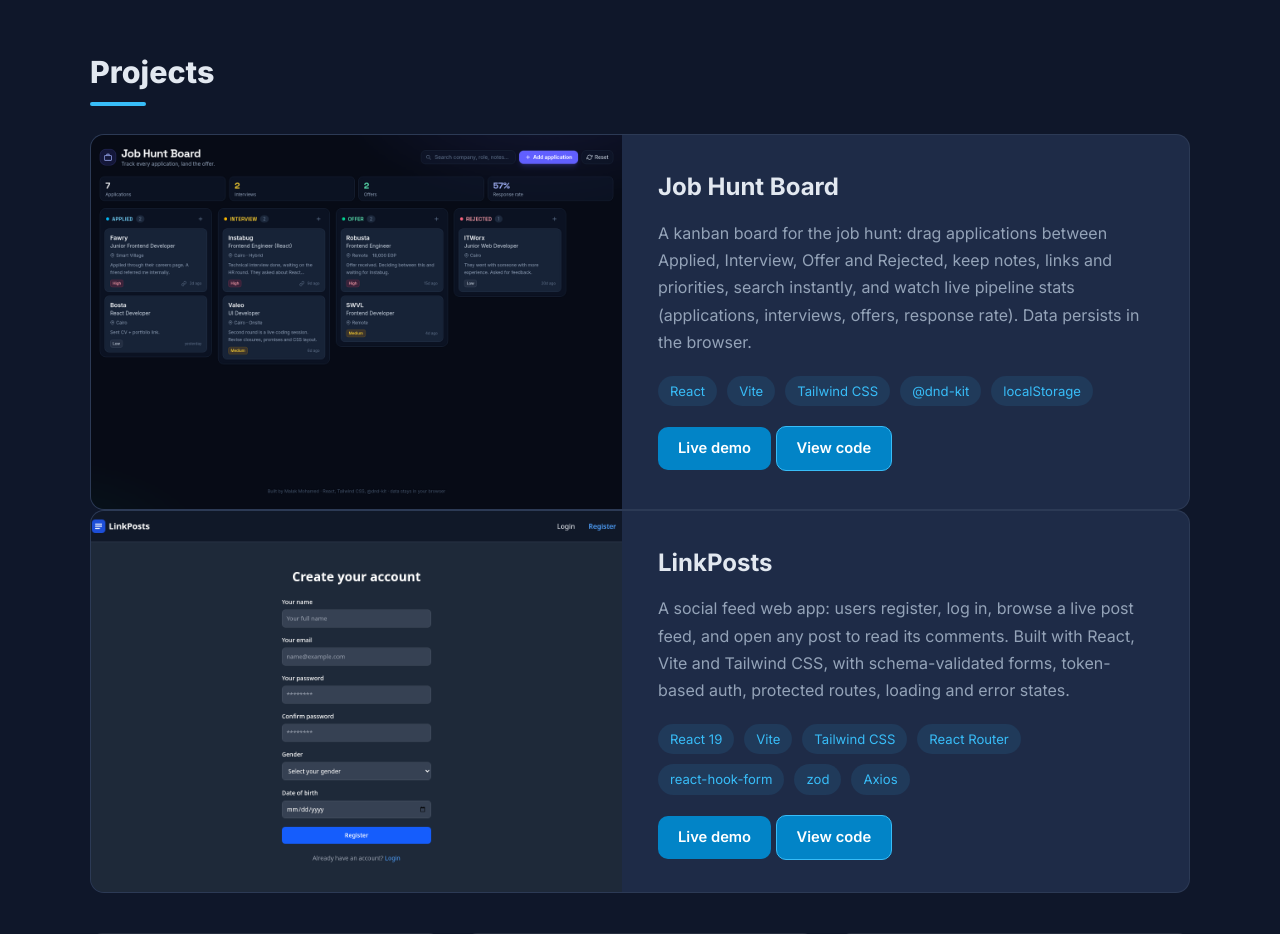
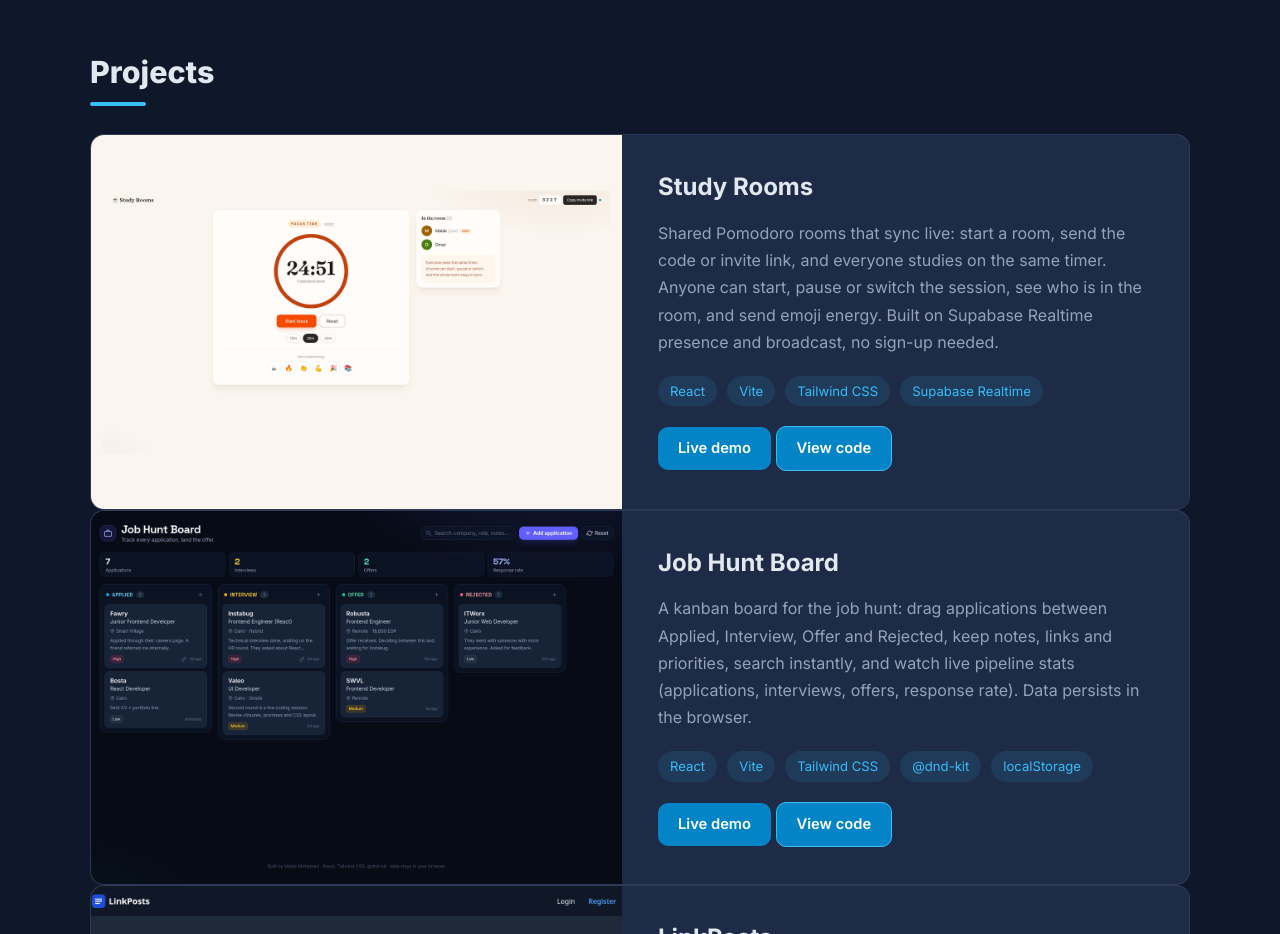
Before and after one commit to malakmo7amed309/malakmo7amed309.github.io, a plain HTML site: page index.html in a window 1280 px wide. Shown: the part 1600-2534 px from the top of the page. Drawn offline with Linux system fonts and the light colour scheme.

Commit message:
Update index.html

```diff
--- a/index.html
+++ b/index.html
@@ -114,6 +114,33 @@
     <section class="section" id="projects">
       <div class="container">
         <h2 class="section-title">Projects</h2>
+
+        <article class="project-card">
+          <div class="project-media">
+            <img src="assets/study-rooms.png" alt="Screenshot of a Study Rooms Pomodoro session with two people synced in the room" />
+          </div>
+          <div class="project-body">
+            <h3>Study Rooms</h3>
+            <p>
+              Shared Pomodoro rooms that sync live: start a room, send the code
+              or invite link, and everyone studies on the same timer. Anyone can
+              start, pause or switch the session, see who is in the room, and
+              send emoji energy. Built on Supabase Realtime presence and
+              broadcast, no sign-up needed.
+            </p>
+            <ul class="tag-list">
+              <li>React</li>
+              <li>Vite</li>
+              <li>Tailwind CSS</li>
+              <li>Supabase Realtime</li>
+            </ul>
+            <div class="project-links">
+              <a href="https://malakmo7amed309.github.io/study-rooms/" target="_blank" rel="noopener" class="btn btn-small">Live demo</a>
+              <a href="https://github.com/malakmo7amed309/study-rooms" target="_blank" rel="noopener" class="btn btn-small btn-outline">View code</a>
+            </div>
+          </div>
+        </article>
+
 
         <article class="project-card">
           <div class="project-media">
```
